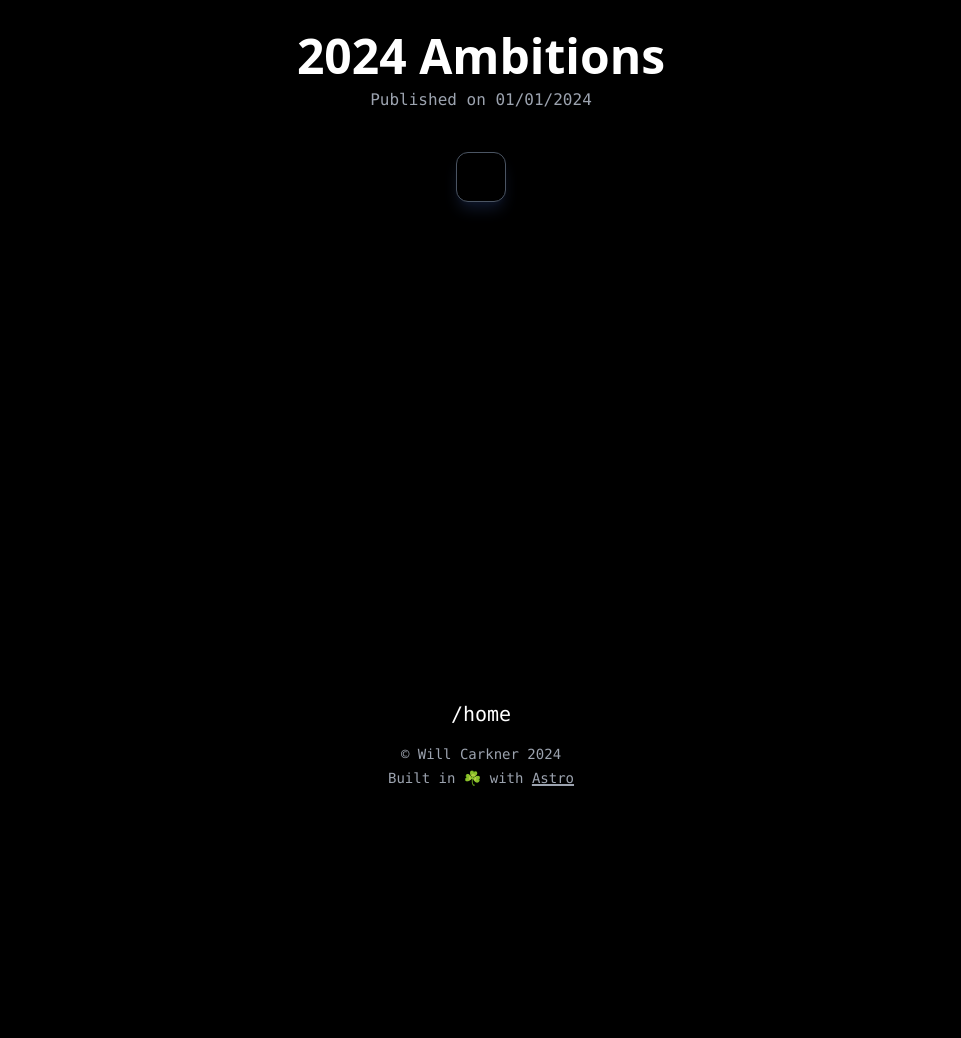
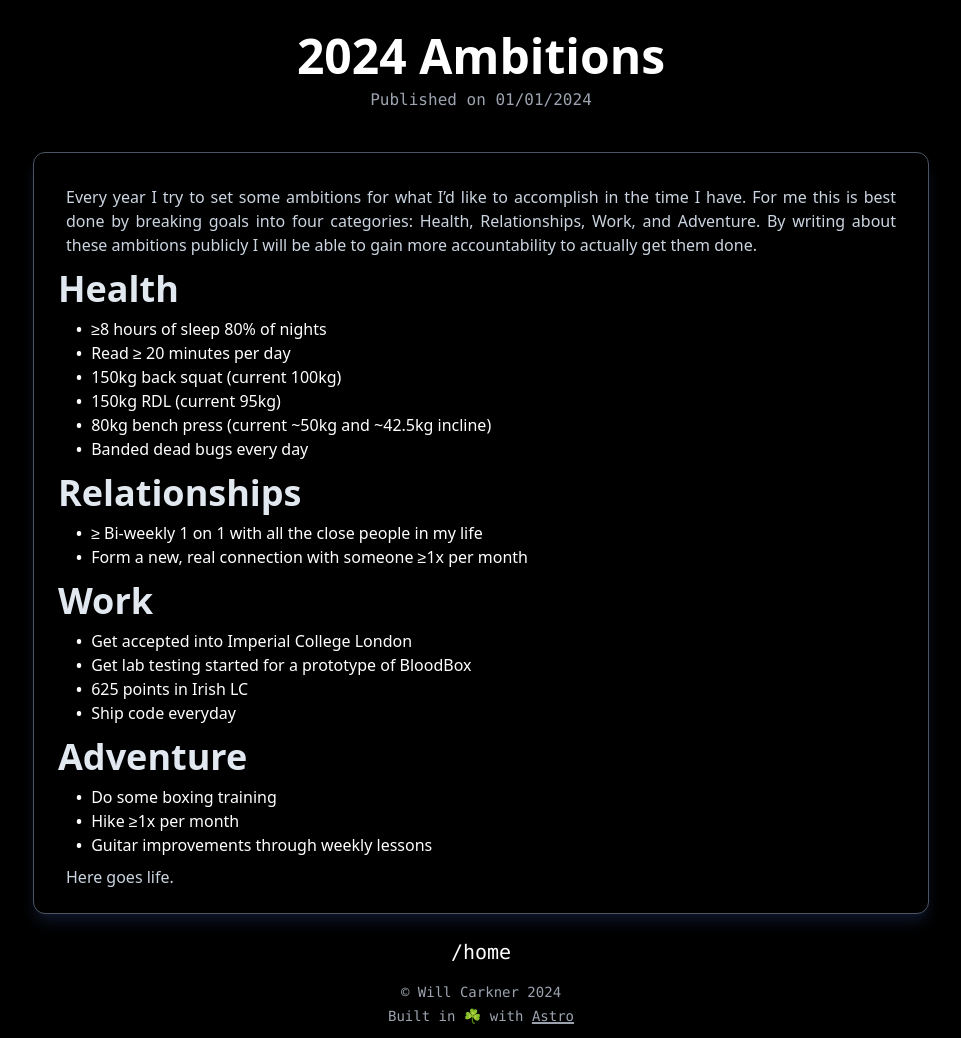
Before and after one commit to will-carkner/will-carkner-com, an Astro site: page /blog/2024 in a window 1280 px wide. Shown: the whole page, without its empty margins (159-1120 px from the left). Before the commit the page ends 800 px from the top, so only its background shows below. Built offline with nearby package versions, Linux system fonts and the light colour scheme; Astro itself is replaced by a stand-in of ours.

Commit message:
added goals post

```diff
--- a/src/content/blog/2024.md
+++ b/src/content/blog/2024.md
@@ -1,5 +1,36 @@
 ---
 title: '2024 Ambitions'
 pubDate: 'Jan 1 2024'
-published: false
+published: true
 ---
+
+Every year I try to set some ambitions for what I'd like to accomplish in the time I have. For me this is best done by breaking goals into four categories: Health, Relationships, Work, and Adventure. By writing about these ambitions publicly I will be able to gain more accountability to actually get them done.
+
+## Health
+
+- ≥8 hours of sleep 80% of nights
+- Read ≥ 20 minutes per day
+- 150kg back squat (current 100kg)
+- 150kg RDL (current 95kg)
+- 80kg bench press (current ~50kg and ~42.5kg incline)
+- Banded dead bugs every day
+
+## Relationships
+
+- ≥ Bi-weekly 1 on 1 with all the close people in my life
+- Form a new, real connection with someone ≥1x per month
+
+## Work
+
+- Get accepted into Imperial College London
+- Get lab testing started for a prototype of BloodBox
+- 625 points in Irish LC
+- Ship code everyday
+
+## Adventure
+
+- Do some boxing training
+- Hike ≥1x per month
+- Guitar improvements through weekly lessons
+
+Here goes life.
```
